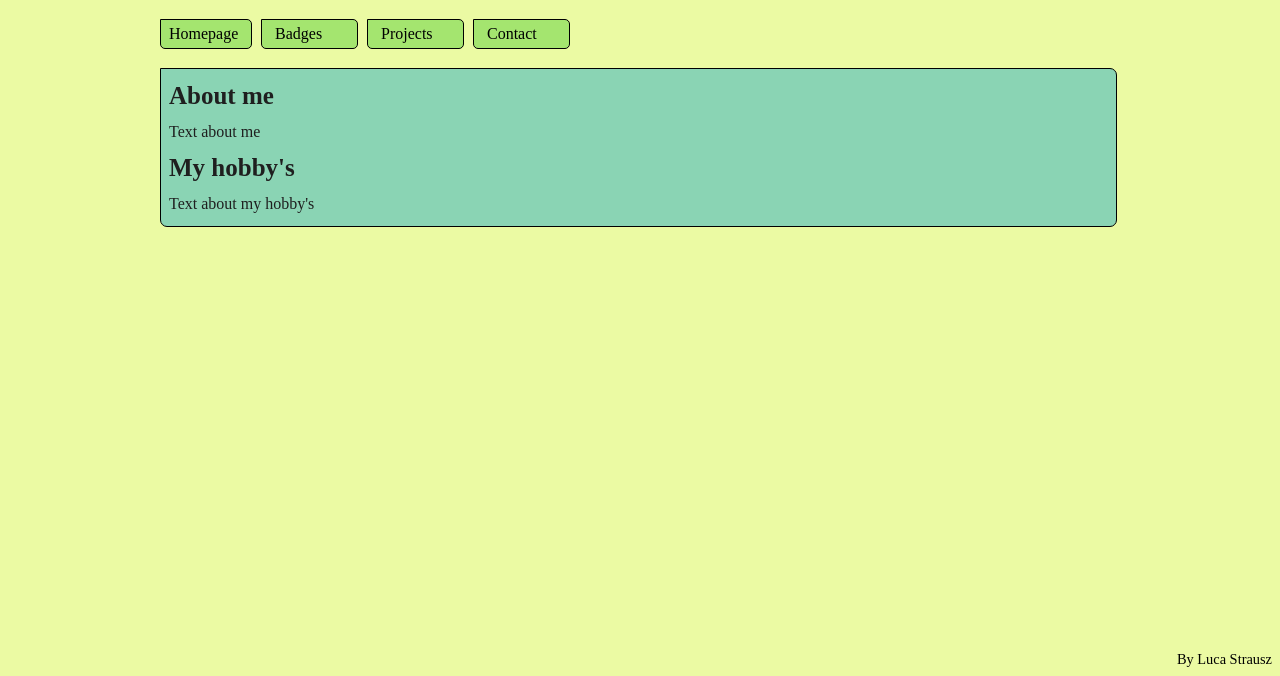
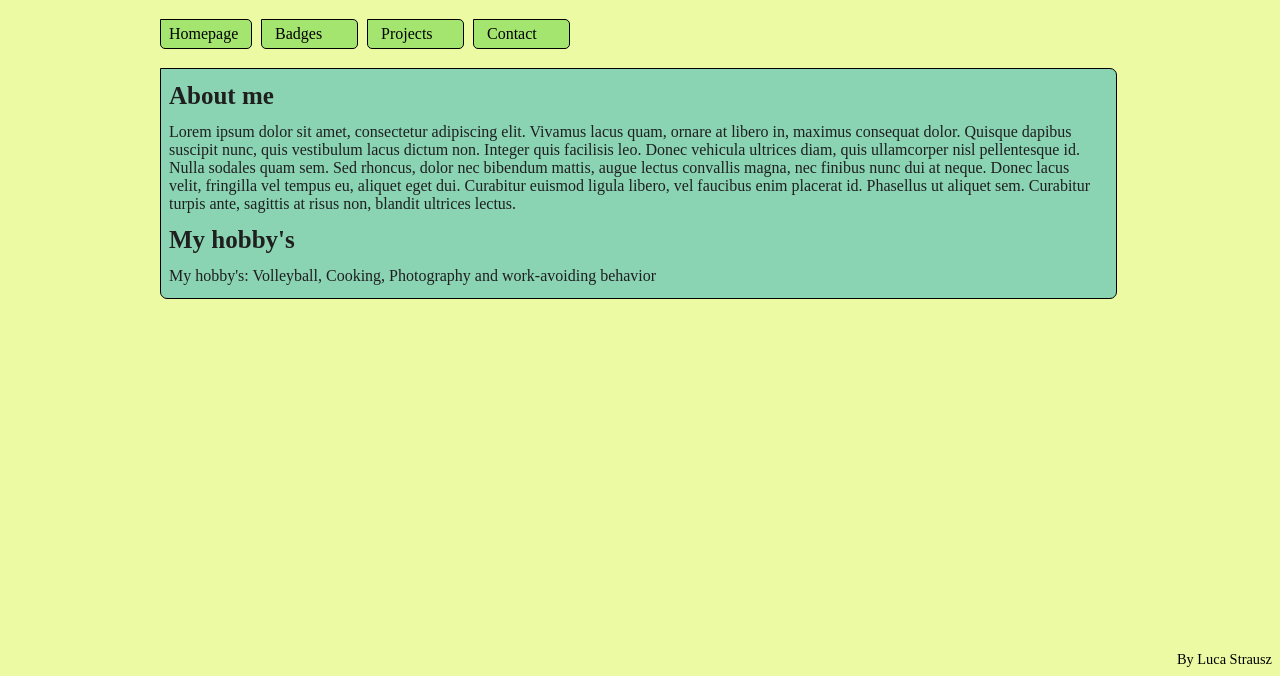
Before and after one commit to StrauszCoderclass/StrauszCoderclass.github.io, a plain HTML site: page index.html in a window 1280 px wide. Shown: the part 124-800 px from the top of the page. Drawn offline with Linux system fonts and the light colour scheme.

Commit message:
ik weet niet wat er veranderd is

```diff
--- a/index.html
+++ b/index.html
@@ -21,9 +21,9 @@
       </nav>
       <section class="maintext mp0">
         <p class="subtitel">About me</p>
-        <p>Text about me</p>
+        <p>Lorem ipsum dolor sit amet, consectetur adipiscing elit. Vivamus lacus quam, ornare at libero in, maximus consequat dolor. Quisque dapibus suscipit nunc, quis vestibulum lacus dictum non. Integer quis facilisis leo. Donec vehicula ultrices diam, quis ullamcorper nisl pellentesque id. Nulla sodales quam sem. Sed rhoncus, dolor nec bibendum mattis, augue lectus convallis magna, nec finibus nunc dui at neque. Donec lacus velit, fringilla vel tempus eu, aliquet eget dui. Curabitur euismod ligula libero, vel faucibus enim placerat id. Phasellus ut aliquet sem. Curabitur turpis ante, sagittis at risus non, blandit ultrices lectus.</p>
         <p class="subtitel">My hobby's</p>
-        <p>Text about my hobby's</p>
+        <p>My hobby's: Volleyball, Cooking, Photography and work-avoiding behavior</p>
       </section>
     </div>
     <footer>
```
Also changed, not shown: projects.html (+1 -0 lines).
